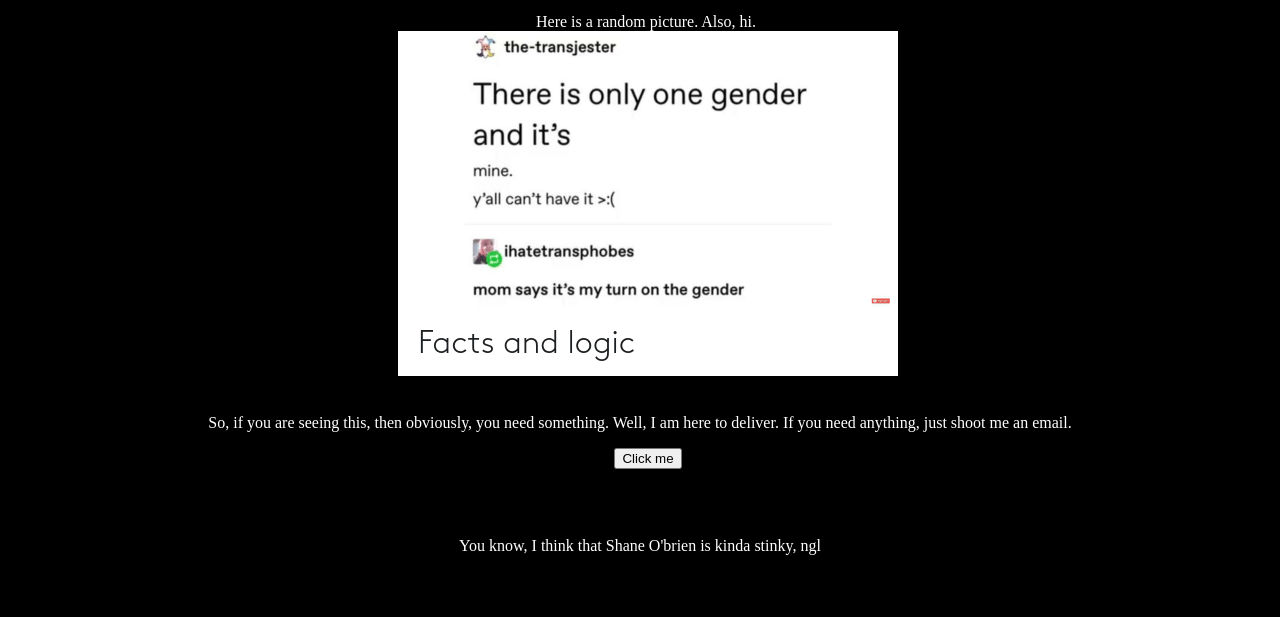
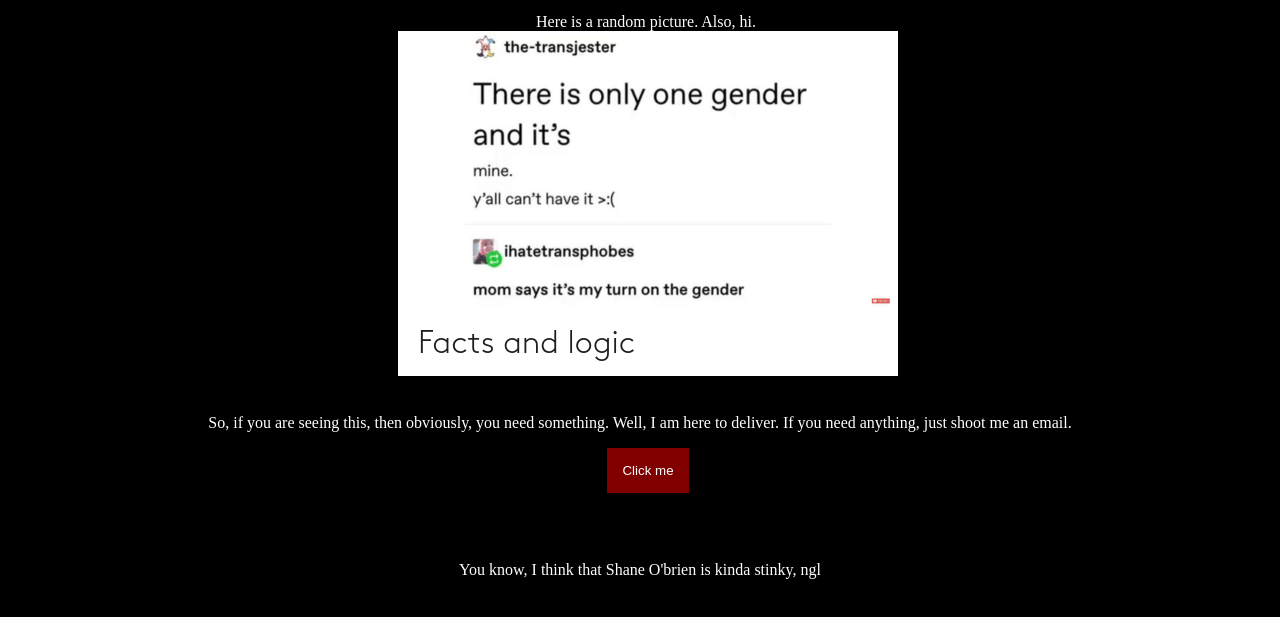
Before and after one commit to CloverTheHacker/helpme, a website: page index.html in a window 1280 px wide. Shown: the part 175-792 px from the top of the page. Drawn offline with Linux system fonts and the light colour scheme; files whose address does not match are found by name.

Commit message:
hjvdasfndsfdfhklsdfslajk;dfasklja

```diff
--- a/index.html
+++ b/index.html
@@ -26,7 +26,7 @@
   </pre>
   <p>So, if you are seeing this, then obviously, you need something. Well, I am here to deliver. If you need anything, just shoot me an email.</p>
   <pre>
-    <button onclick="STUPID()">Click me</button>
+    <button class="button" onclick="STUPID()">Click me</button>
   </pre>
   <pre>
     <p>You know, I think that Shane O'brien is kinda stinky, ngl</p>
```
